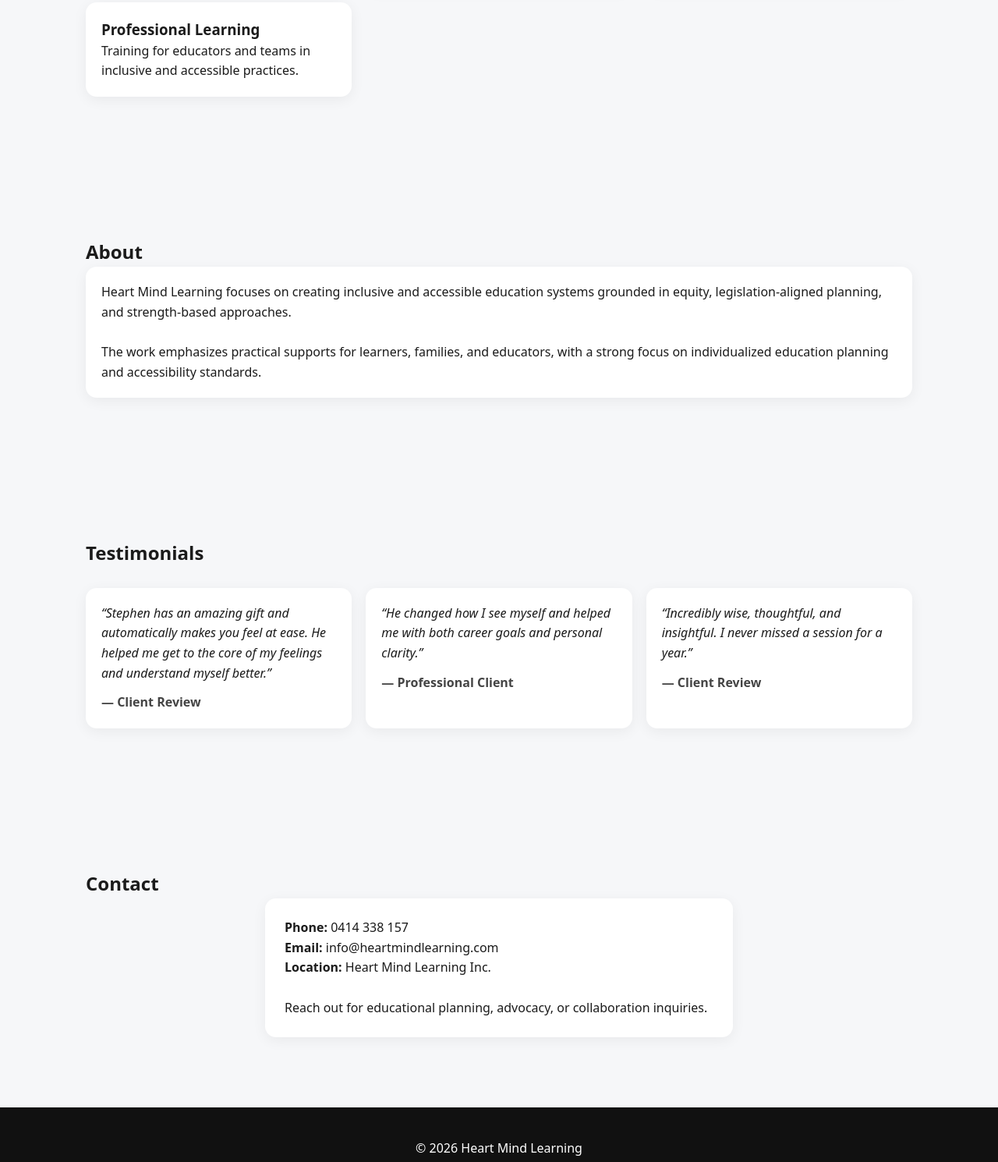
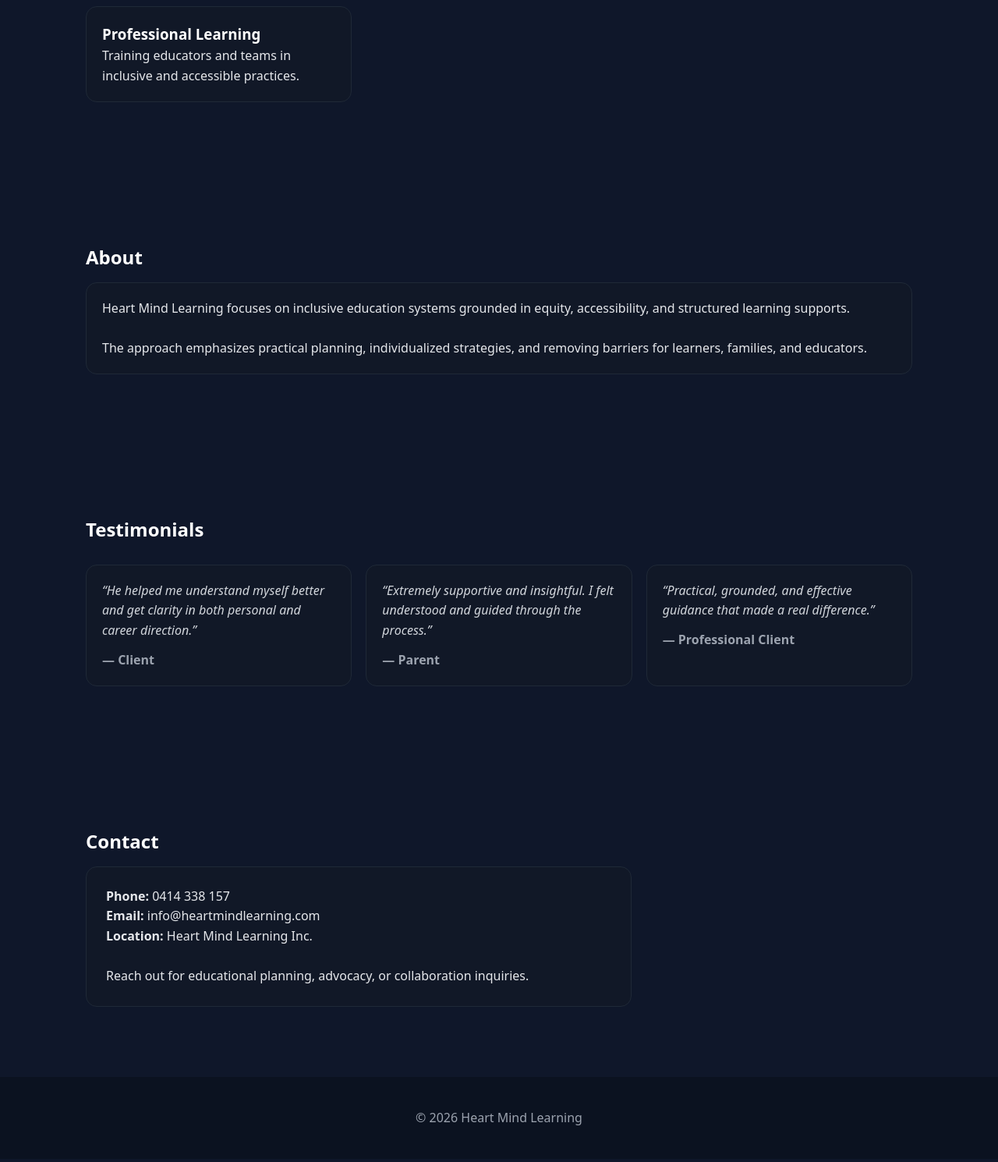
Before and after one commit to Nordlund-Marc/test01, a plain HTML site: page index.html in a window 1280 px wide. Shown: the part 670-2160 px from the top of the page at 78% size. Drawn offline with Linux system fonts and the light colour scheme.

Commit message:
Update index2.html

```diff
--- a/index.html
+++ b/index.html
@@ -15,8 +15,8 @@
 
 body {
   line-height: 1.6;
-  background: #f6f7f9;
-  color: #1b1b1b;
+  background: #0f172a;
+  color: #e5e7eb;
 }
 
 /* NAV */
@@ -24,8 +24,8 @@
   position: fixed;
   top: 0;
   width: 100%;
-  background: white;
-  border-bottom: 1px solid #e5e5e5;
+  background: #111827;
+  border-bottom: 1px solid #1f2937;
   z-index: 999;
 }
 
@@ -39,13 +39,13 @@
 
 nav a {
   text-decoration: none;
-  color: #333;
+  color: #d1d5db;
   font-weight: 600;
   font-size: 14px;
 }
 
 nav a:hover {
-  color: #000;
+  color: #ffffff;
 }
 
 /* SECTIONS */
@@ -55,25 +55,37 @@
   padding: 90px 20px;
 }
 
+/* HERO */
 .hero {
   padding-top: 130px;
   text-align: center;
-  background: linear-gradient(120deg, #ffffff, #eef2f5);
+  background: linear-gradient(120deg, #111827, #0f172a);
 }
 
 .hero h1 {
-  font-size: 42px;
+  font-size: 44px;
   margin-bottom: 10px;
+  color: white;
 }
 
 .hero p {
   max-width: 750px;
   margin: auto;
   font-size: 18px;
-  color: #555;
+  color: #cbd5e1;
 }
 
-/* CARDS */
+/* HEADINGS */
+h2 {
+  color: white;
+  margin-bottom: 12px;
+}
+
+h3 {
+  color: white;
+}
+
+/* GRID */
 .grid {
   display: grid;
   grid-template-columns: repeat(auto-fit, minmax(260px, 1fr));
@@ -81,40 +93,42 @@
   margin-top: 25px;
 }
 
+/* CARDS */
 .card {
-  background: white;
+  background: #111827;
   padding: 20px;
   border-radius: 14px;
-  box-shadow: 0 4px 18px rgba(0,0,0,0.06);
+  border: 1px solid #1f2937;
 }
 
 /* TESTIMONIALS */
 .quote {
   font-style: italic;
   margin-bottom: 12px;
+  color: #d1d5db;
 }
 
 .author {
   font-weight: 600;
-  color: #444;
+  color: #9ca3af;
 }
 
-/* CONTACT */
+/* CONTACT BOX (LEFT ALIGNED) */
 .contact-box {
-  background: white;
+  background: #111827;
   padding: 25px;
   border-radius: 14px;
-  box-shadow: 0 4px 18px rgba(0,0,0,0.06);
-  max-width: 600px;
-  margin: auto;
+  border: 1px solid #1f2937;
+  text-align: left;
+  max-width: 700px;
 }
 
 /* FOOTER */
 footer {
   text-align: center;
   padding: 40px;
-  background: #111;
-  color: white;
+  background: #0b1220;
+  color: #9ca3af;
 }
 </style>
 </head>
@@ -124,8 +138,8 @@
 <header>
   <nav>
     <a href="#home">Home</a>
+    <a href="#services">Services</a>
     <a href="#about">About</a>
-    <a href="#services">Services</a>
     <a href="#testimonials">Testimonials</a>
     <a href="#contact">Contact</a>
   </nav>
@@ -135,12 +149,12 @@
 <section id="home" class="hero">
   <h1>Heart Mind Learning</h1>
   <p>
-    Accessible, inclusive education support focused on individualized learning,
-    advocacy, and helping learners thrive through structured, practical planning.
+    Accessible, inclusive education support focused on individualized planning,
+    advocacy, and helping learners build practical pathways for success.
   </p>
 </section>
 
-<!-- SERVICES (from site structure) -->
+<!-- SERVICES -->
 <section id="services">
   <h2>Core Services</h2>
 
@@ -157,62 +171,62 @@
 
     <div class="card">
       <h3>Transitions Support</h3>
-      <p>Helping learners move into post-secondary education, training, or work pathways.</p>
+      <p>Helping learners move into post-secondary education, training, or employment.</p>
     </div>
 
     <div class="card">
       <h3>Professional Learning</h3>
-      <p>Training for educators and teams in inclusive and accessible practices.</p>
+      <p>Training educators and teams in inclusive and accessible practices.</p>
     </div>
   </div>
 </section>
 
-<!-- ABOUT (based on official about page) -->
+<!-- ABOUT -->
 <section id="about">
   <h2>About</h2>
 
   <div class="card">
     <p>
-      Heart Mind Learning focuses on creating inclusive and accessible education systems
-      grounded in equity, legislation-aligned planning, and strength-based approaches.
+      Heart Mind Learning focuses on inclusive education systems grounded in equity,
+      accessibility, and structured learning supports.
     </p>
     <br/>
     <p>
-      The work emphasizes practical supports for learners, families, and educators,
-      with a strong focus on individualized education planning and accessibility standards.
+      The approach emphasizes practical planning, individualized strategies, and
+      removing barriers for learners, families, and educators.
     </p>
   </div>
 </section>
 
-<!-- TESTIMONIALS (from real page) -->
+<!-- TESTIMONIALS -->
 <section id="testimonials">
   <h2>Testimonials</h2>
 
   <div class="grid">
     <div class="card">
       <p class="quote">
-        “Stephen has an amazing gift and automatically makes you feel at ease. He helped me get to the core of my feelings and understand myself better.”
+        “He helped me understand myself better and get clarity in both personal and career direction.”
       </p>
-      <p class="author">— Client Review</p>
+      <p class="author">— Client</p>
     </div>
 
     <div class="card">
       <p class="quote">
-        “He changed how I see myself and helped me with both career goals and personal clarity.”
+        “Extremely supportive and insightful. I felt understood and guided through the process.”
       </p>
-      <p class="author">— Professional Client</p>
+      <p class="author">— Parent</p>
     </div>
 
     <div class="card">
       <p class="quote">
-        “Incredibly wise, thoughtful, and insightful. I never missed a session for a year.”
+        “Practical, grounded, and effective guidance that made a real difference.”
       </p>
-      <p class="author">— Client Review</p>
+      <p class="author">— Professional Client</p>
     </div>
   </div>
 </section>
 
-<!-- CONTACT (from site contact section) -->
+<!-- CONTACT -->
 <section id="contact">
   <h2>Contact</h2>
 
@@ -220,8 +234,12 @@
     <p><strong>Phone:</strong> 0414 338 157</p>
     <p><strong>Email:</strong> info@heartmindlearning.com</p>
     <p><strong>Location:</strong> Heart Mind Learning Inc.</p>
+
     <br/>
-    <p>Reach out for educational planning, advocacy, or collaboration inquiries.</p>
+
+    <p>
+      Reach out for educational planning, advocacy, or collaboration inquiries.
+    </p>
   </div>
 </section>
 
```
